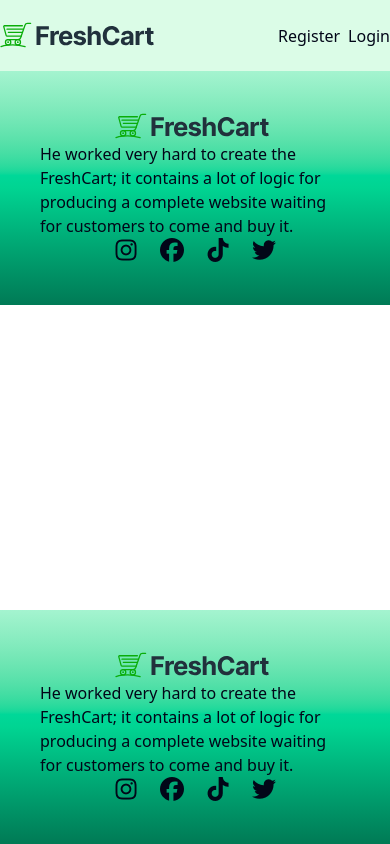
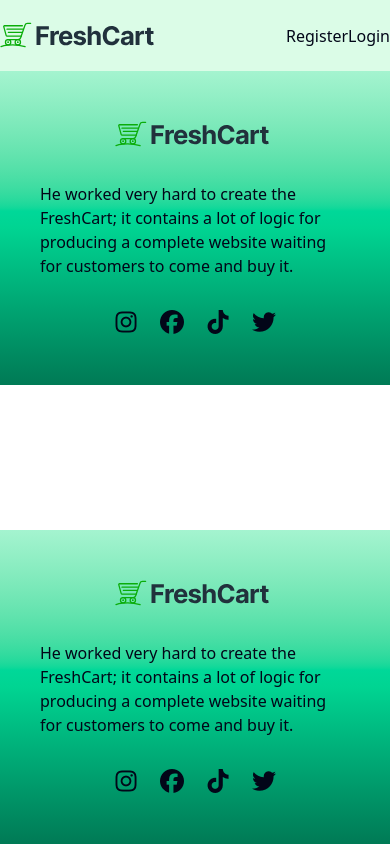
Before and after one commit to riham8899/testrepo, a Next.js app: page /footer in a window 390 px wide. Built offline with nearby package versions, Linux system fonts and the light colour scheme; no server answers.

Commit message:
editing nav in mobil

```diff
--- a/src/app/_components/SwiperCategory/SwiperCategory.tsx
+++ b/src/app/_components/SwiperCategory/SwiperCategory.tsx
@@ -15,6 +15,20 @@ const SwiperCategory = ({ categories }: { categories: Category[] }) => {
             <Swiper
                 spaceBetween={0}
                 slidesPerView={6}
+                breakpoints={{
+                    0: {
+                        slidesPerView: 3,
+                    },
+                    640: {
+                        slidesPerView: 3,
+                    },
+                    768: {
+                        slidesPerView: 4,
+                    },
+                    1024: {
+                        slidesPerView: 6,
+                    },
+                }}
                 onSlideChange={() => console.log('slide change')}
                 onSwiper={(swiper) => console.log(swiper)}
                 loop={true}
--- a/src/app/_components/navbar/Navbar.tsx
+++ b/src/app/_components/navbar/Navbar.tsx
@@ -24,13 +24,13 @@ export const Navbar = () => {
 
 
     return (
-        <div className='bg-green-100 py-5 w-full md:w-[100%] flex flex-row md:flex-row justify-between md:justify-around md:px-5 items-center '>
+        <div className='bg-green-100 py-5 md:w-full w-12/12 flex  md:flex-row justify-between md:justify-around md:px-5 items-center mx-auto '>
             {status === "authenticated" && <>
-                <div>
+                <div className=' md:w-auto'>
 
                     <Link href="/" >
 
-                        <Image src={logo} alt="logo" className='w-full' />
+                        <Image src={logo} alt="logo" className=' md:w-full' />
                     </Link>
 
                 </div>
@@ -44,8 +44,8 @@ export const Navbar = () => {
                 {status === "authenticated" && <>
 
 
-                    <div className='flex flex-col md:flex-row gap-2 text-center ms-2'>
-                        <ul className='flex flex-row gap-2 text-sm md:font-bold md:gap-4'>
+                    <div className='flex  md:flex-row gap-2 text-center  '>
+                        <ul className='flex  flex-col md:flex-row gap-2 text-sm md:font-bold md:gap-4 sm:w6/12'>
                             <li>
                                 <Link href="/" className={pathname=== "/" ? " font-bold  transition hover:scale-105 bg-emerald-200 text-white border rounded-2xl p-2 ":" border-transparent hover:scale-105  hover:bg-emerald-200  transition-all duration-300  hover:border-emerald-200 hover:text-white border hover:rounded-2xl p-2 "}>
 
@@ -97,7 +97,7 @@ export const Navbar = () => {
 
             </div>
 
-            <div className='flex   md:flex-row gap-2'>
+            <div className='flex   md:flex-row '>
 
 
 
@@ -107,8 +107,8 @@ export const Navbar = () => {
 
 
 
-                    <div >
-                        <div className=' flex gap-1 justify-around items-center '>
+                    <div className=' flex-col'>
+                        <div className=' flex gap-1 justify-around items-center md:flex-row flex-col'>
                             <Link href="/cart">
                                 <Badge className=' text-black font-bold text-2xl bg-green-100' >
                                     <i className="fa-solid fa-cart-shopping text-2xl text-green-700 "></i>{numOfCart}
@@ -130,6 +130,7 @@ export const Navbar = () => {
 
 
                             </button>
+
                         </div>
 
 
--- a/src/app/categories/page.tsx
+++ b/src/app/categories/page.tsx
@@ -30,7 +30,7 @@ async function categories() {
       <div className='flex flex-wrap   gap-y-6 '>
 
         {data.data.map(function (category: Categorydata) {
-          return <div key={category._id} className=' w-[80px] sm:w-1/2 md:w-1/3  my-5 p-3 ' >
+          return <div key={category._id} className=' w-full sm:w-1/2 md:w-1/3  my-5 p-3 ' >
 
             <div className='flex flex-col items-center gap-4 shadow-md hover:shadow-green-500 transition duration-150 rounded-2xl '>
               <div>
--- a/src/app/footer/page.tsx
+++ b/src/app/footer/page.tsx
@@ -5,8 +5,8 @@ import React from 'react'
 
 const Footer = () => {
     return (
-        <div className='  w-full flex flex-col justify-around items-center  p-10  md:flex-row bg-gradient-to-b from-emerald-200 via-emerald-400 to-emerald-700'>
-            <div className=''>
+        <div className=' w-full flex flex-col gap-4 justify-around items-center  p-10  md:flex-row bg-linear-to-b from-emerald-200 via-emerald-400 to-emerald-700'>
+            <div className='my-2 md:my-0'>
 
 
 
@@ -15,14 +15,14 @@ const Footer = () => {
 
             </div>
 
-            <div className=' md:w-1/3'>
+            <div className='my-2 md:my-0 md:w-1/3'>
                 <p >
                     He worked very hard to create the FreshCart; it contains a
                     lot of logic for producing a complete website waiting
                     for customers to come and buy it.
                 </p>
             </div>
-            <div className=''>
+            <div className='my-2 md:my-0'>
                 <i className="fa-brands fa-instagram mx-2 text-2xl"></i>
                 <i className="fa-brands fa-facebook mx-2 text-2xl"></i>
                 <i className="fa-brands fa-tiktok mx-2 text-2xl"></i>
```
